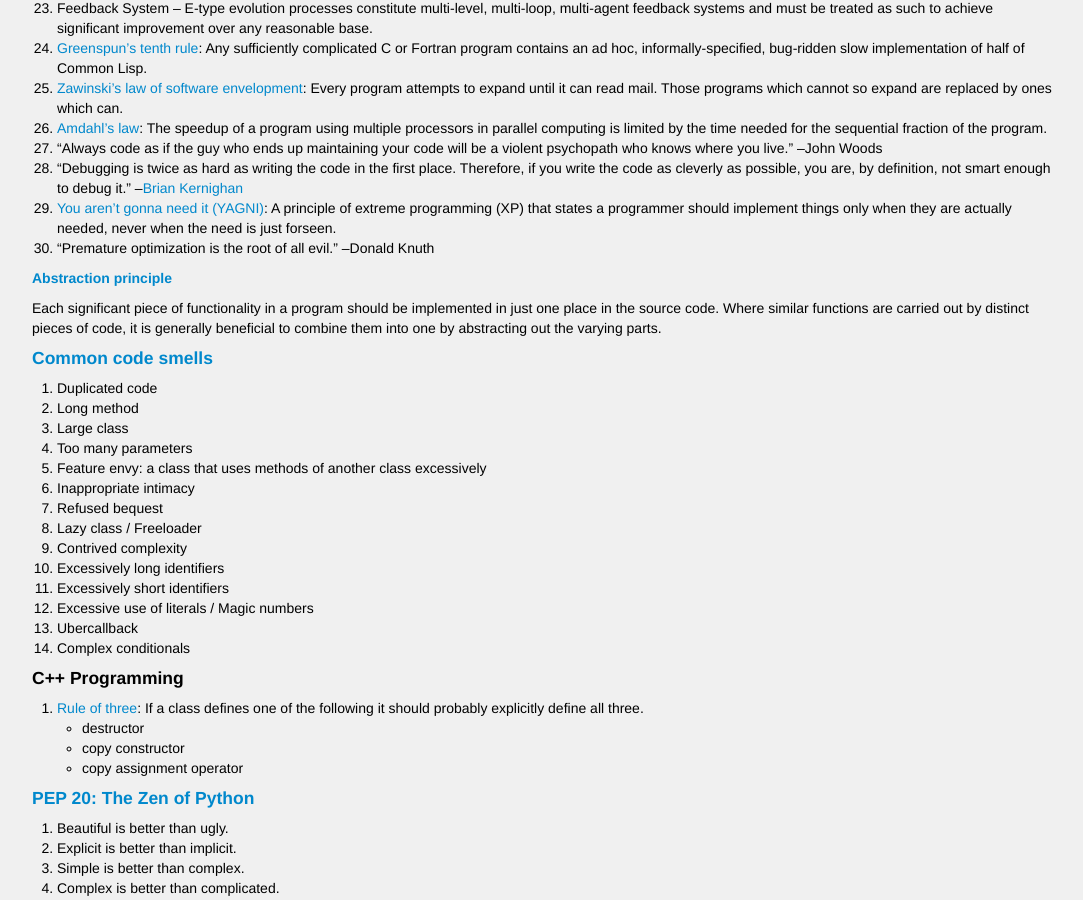
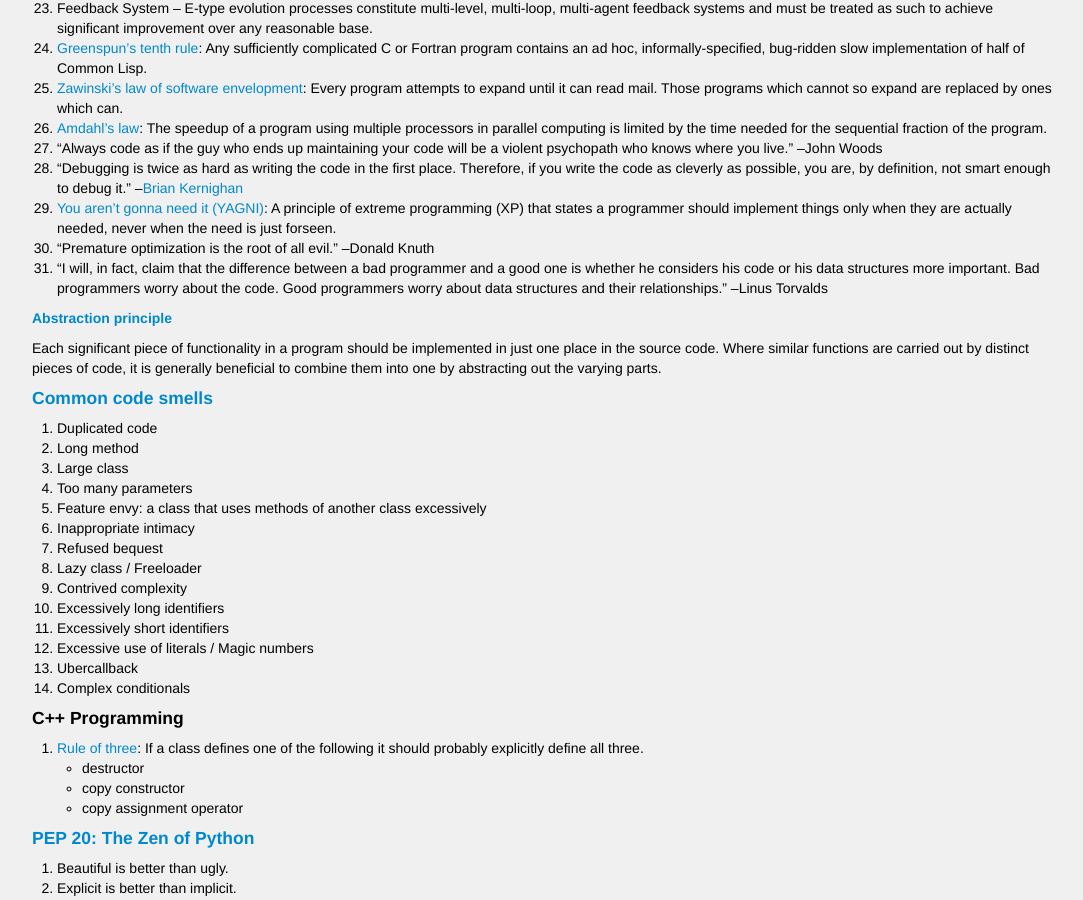
Before and after one commit to Sitwon/code-koans, a Jekyll site: the page built from index.html, in a window 1280 px wide and 900 px high, scrolled down 862 px. Shown: the whole window, without its empty margins (96-1179 px from the left). Built offline with Jekyll 4.4.1, drawn with Linux system fonts in a browser that asks for light colours.

Commit message:
Torvalds quote

```diff
--- a/index.html
+++ b/index.html
@@ -39,6 +39,7 @@ title: Code Koans
 1. "Debugging is twice as hard as writing the code in the first place. Therefore, if you write the code as cleverly as possible, you are, by definition, not smart enough to debug it." --[Brian Kernighan](http://en.wikipedia.org/wiki/Brian_Kernighan)
 1. [You aren't gonna need it (YAGNI)](http://en.wikipedia.org/wiki/You_aren%27t_gonna_need_it): A principle of extreme programming (XP) that states a programmer should implement things only when they are actually needed, never when the need is just forseen.
 1. "Premature optimization is the root of all evil." --Donald Knuth
+1. "I will, in fact, claim that the difference between a bad programmer and a good one is whether he considers his code or his data structures more important. Bad programmers worry about the code. Good programmers worry about data structures and their relationships." --Linus Torvalds
 
 ##### [Abstraction principle](http://en.wikipedia.org/wiki/Abstraction_principle_%28computer_programming%29)
 Each significant piece of functionality in a program should be implemented in just one place in the source code. Where similar functions are carried out by distinct pieces of code, it is generally beneficial to combine them into one by abstracting out the varying parts.
```
